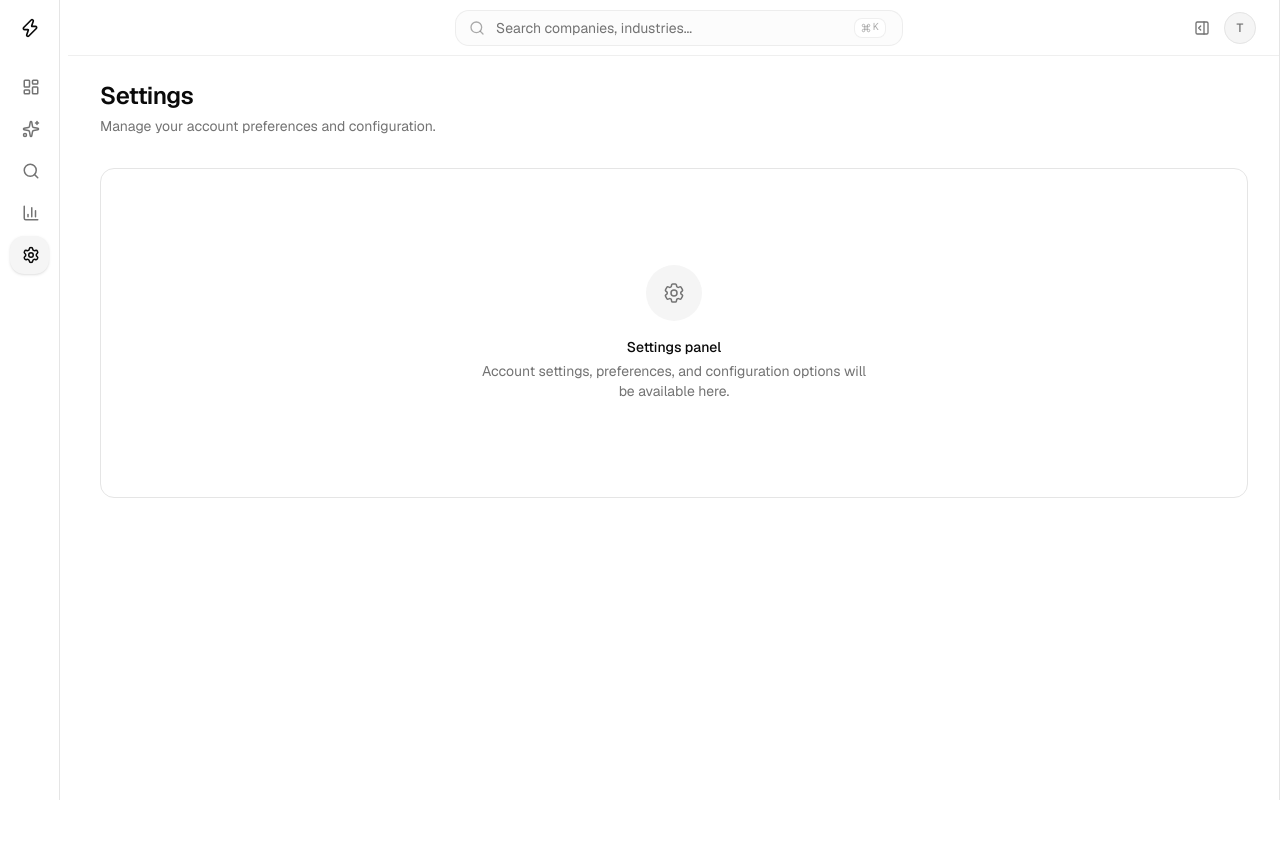
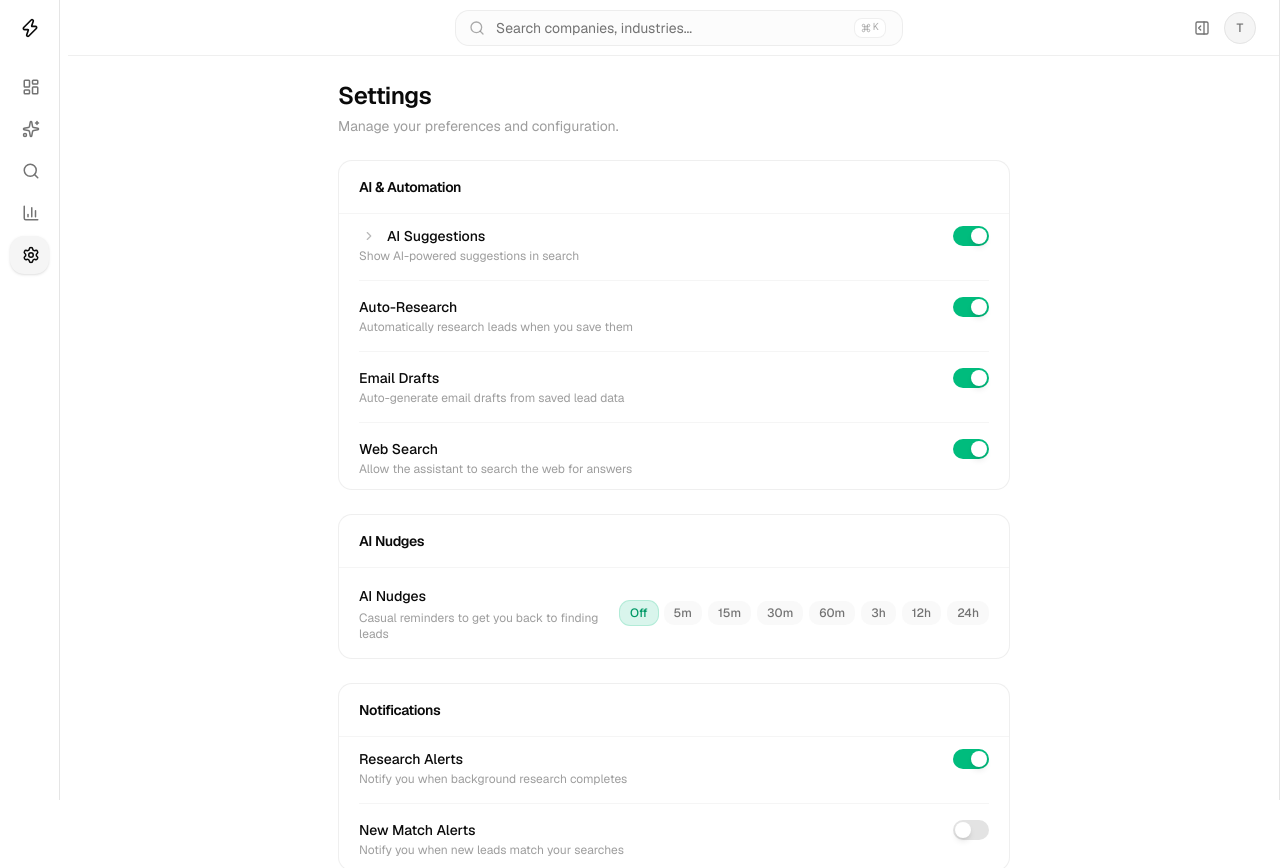
Before and after one commit to 2ndaccforsmart-sys/leadflow, a Next.js app: page /settings in a window 1280 px wide. Shown: the top 868 px of the page. Before the commit the page ends 800 px from the top, so only its background shows below. Built offline with nearby package versions, Linux system fonts and the light colour scheme; no server answers.

Commit message:
settings: full settings page with toggles + AI nudges timers

```diff
--- a/app/(dashboard)/settings/page.tsx
+++ b/app/(dashboard)/settings/page.tsx
@@ -1,46 +1,223 @@
-export default function SettingsPage() {
+"use client";
+
+import { useEffect, useState } from "react";
+import { ChevronDown, ChevronRight, Settings2 } from "lucide-react";
+import { Switch } from "@/components/ui/switch";
+import { cn } from "@/lib/utils";
+
+const NUDGE_OPTIONS = ["Off", "5m", "15m", "30m", "60m", "3h", "12h", "24h"] as const;
+
+function useSetting<T>(key: string, defaultValue: T): [T, (v: T) => void] {
+  const [value, setValue] = useState<T>(defaultValue);
+
+  useEffect(() => {
+    try {
+      const stored = localStorage.getItem(key);
+      if (stored !== null) {
+        setValue(JSON.parse(stored) as T);
+      }
+    } catch {
+      // ignore parse errors
+    }
+  }, [key]);
+
+  const update = (v: T) => {
+    setValue(v);
+    localStorage.setItem(key, JSON.stringify(v));
+  };
+
+  return [value, update];
+}
+
+interface SettingRowProps {
+  label: string;
+  description: string;
+  children: React.ReactNode;
+  onDetailToggle?: () => void;
+  detailOpen?: boolean;
+}
+
+function SettingRow({ label, description, children, onDetailToggle, detailOpen }: SettingRowProps) {
   return (
-    <div className="space-y-8">
-      {/* Page header */}
-      <div>
-        <h1 className="text-2xl font-semibold tracking-tight">Settings</h1>
-        <p className="mt-1 text-sm text-muted-foreground">
-          Manage your account preferences and configuration.
-        </p>
+    <div className="flex items-start justify-between gap-4 py-3 first:pt-0 last:pb-0">
+      <div className="flex-1 min-w-0">
+        <div className="flex items-center gap-2">
+          {onDetailToggle && (
+            <button
+              onClick={onDetailToggle}
+              className="flex h-5 w-5 items-center justify-center rounded text-muted-foreground/50 hover:text-muted-foreground transition-colors cursor-pointer"
+            >
+              {detailOpen ? (
+                <ChevronDown className="h-3.5 w-3.5" />
+              ) : (
+                <ChevronRight className="h-3.5 w-3.5" />
+              )}
+            </button>
+          )}
+          <span className="text-sm font-medium text-foreground">{label}</span>
+        </div>
+        <p className="mt-0.5 text-xs text-muted-foreground/70">{description}</p>
       </div>
+      <div className="flex-shrink-0 flex items-center">{children}</div>
+    </div>
+  );
+}
 
-      {/* Content area - empty shell */}
-      <div className="rounded-xl border border-border bg-card p-8">
-        <div className="flex flex-col items-center justify-center py-16 text-center">
-          <div className="rounded-full bg-muted p-4">
-            <svg
-              className="h-6 w-6 text-muted-foreground"
-              fill="none"
-              viewBox="0 0 24 24"
-              strokeWidth="1.5"
-              stroke="currentColor"
-            >
-              <path
-                strokeLinecap="round"
-                strokeLinejoin="round"
-                d="M9.594 3.94c.09-.542.56-.94 1.11-.94h2.593c.55 0 1.02.398 1.11.94l.213 1.281c.063.374.313.686.645.87.074.04.147.083.22.127.325.196.72.257 1.075.124l1.217-.456a1.125 1.125 0 0 1 1.37.49l1.296 2.247a1.125 1.125 0 0 1-.26 1.431l-1.003.827c-.293.241-.438.613-.43.992a7.723 7.723 0 0 1 0 .255c-.008.378.137.75.43.991l1.004.827c.424.35.534.955.26 1.43l-1.298 2.247a1.125 1.125 0 0 1-1.369.491l-1.217-.456c-.355-.133-.75-.072-1.076.124a6.47 6.47 0 0 1-.22.128c-.331.183-.581.495-.644.869l-.213 1.281c-.09.543-.56.94-1.11.94h-2.594c-.55 0-1.019-.398-1.11-.94l-.213-1.281c-.062-.374-.312-.686-.644-.87a6.52 6.52 0 0 1-.22-.127c-.325-.196-.72-.257-1.076-.124l-1.217.456a1.125 1.125 0 0 1-1.369-.49l-1.297-2.247a1.125 1.125 0 0 1 .26-1.431l1.004-.827c.292-.24.437-.613.43-.991a6.932 6.932 0 0 1 0-.255c.007-.38-.138-.751-.43-.992l-1.004-.827a1.125 1.125 0 0 1-.26-1.43l1.297-2.247a1.125 1.125 0 0 1 1.37-.491l1.216.456c.356.133.751.072 1.076-.124.072-.044.146-.086.22-.128.332-.183.582-.495.644-.869l.214-1.28Z"
-              />
-              <path
-                strokeLinecap="round"
-                strokeLinejoin="round"
-                d="M15 12a3 3 0 1 1-6 0 3 3 0 0 1 6 0Z"
-              />
-            </svg>
-          </div>
-          <h3 className="mt-4 text-sm font-medium text-foreground">
-            Settings panel
-          </h3>
-          <p className="mt-1 max-w-sm text-sm text-muted-foreground">
-            Account settings, preferences, and configuration options will be
-            available here.
-          </p>
-        </div>
+function SectionCard({ title, children }: { title: string; children: React.ReactNode }) {
+  return (
+    <div className="rounded-xl border border-border/60 bg-card">
+      <div className="px-5 py-4">
+        <h2 className="text-sm font-semibold tracking-tight text-foreground">{title}</h2>
+      </div>
+      <div className="border-t border-border/40 px-5 py-3">
+        {children}
       </div>
     </div>
   );
 }
+
+function SettingsDivider() {
+  return <div className="h-px bg-border/40 my-1 last:hidden" />;
+}
+
+export default function SettingsPage() {
+  const [aiSuggestions, setAiSuggestions] = useSetting("settings_ai_suggestions", true);
+  const [aiAssistant, setAiAssistant] = useSetting("settings_ai_assistant", true);
+  const [showAiDetails, setShowAiDetails] = useState(false);
+  const [autoResearch, setAutoResearch] = useSetting("settings_auto_research", true);
+  const [emailDrafts, setEmailDrafts] = useSetting("settings_email_drafts", true);
+  const [webSearch, setWebSearch] = useSetting("settings_web_search", true);
+  const [aiNudges, setAiNudges] = useSetting<string>("settings_ai_nudges", "Off");
+  const [researchAlerts, setResearchAlerts] = useSetting("settings_research_alerts", true);
+  const [newMatchAlerts, setNewMatchAlerts] = useSetting("settings_new_match_alerts", false);
+  const [activityPanel, setActivityPanel] = useSetting("settings_activity_panel", true);
+  const [compactMode, setCompactMode] = useSetting("settings_compact_mode", false);
+
+  return (
+    <div className="mx-auto max-w-2xl space-y-6 pb-12">
+      {/* Page header */}
+      <div>
+        <h1 className="text-2xl font-semibold tracking-tight">Settings</h1>
+        <p className="mt-1 text-sm text-muted-foreground/70">
+          Manage your preferences and configuration.
+        </p>
+      </div>
+
+      {/* ── AI & Automation ── */}
+      <SectionCard title="AI & Automation">
+        <SettingRow
+          label="AI Suggestions"
+          description="Show AI-powered suggestions in search"
+          onDetailToggle={() => setShowAiDetails(!showAiDetails)}
+          detailOpen={showAiDetails}
+        >
+          <Switch checked={aiSuggestions} onCheckedChange={setAiSuggestions} />
+        </SettingRow>
+
+        {showAiDetails && (
+          <div className="ml-6 pl-3 border-l-2 border-border/40">
+            <SettingRow
+              label="AI Assistant"
+              description="Enable AI responses in the assistant tab"
+            >
+              <Switch checked={aiAssistant} onCheckedChange={setAiAssistant} />
+            </SettingRow>
+          </div>
+        )}
+
+        <SettingsDivider />
+
+        <SettingRow
+          label="Auto-Research"
+          description="Automatically research leads when you save them"
+        >
+          <Switch checked={autoResearch} onCheckedChange={setAutoResearch} />
+        </SettingRow>
+
+        <SettingsDivider />
+
+        <SettingRow
+          label="Email Drafts"
+          description="Auto-generate email drafts from saved lead data"
+        >
+          <Switch checked={emailDrafts} onCheckedChange={setEmailDrafts} />
+        </SettingRow>
+
+        <SettingsDivider />
+
+        <SettingRow
+          label="Web Search"
+          description="Allow the assistant to search the web for answers"
+        >
+          <Switch checked={webSearch} onCheckedChange={setWebSearch} />
+        </SettingRow>
+      </SectionCard>
+
+      {/* ── AI Nudges ── */}
+      <SectionCard title="AI Nudges">
+        <div className="flex items-center justify-between gap-4 py-1">
+          <div className="flex-1 min-w-0">
+            <span className="text-sm font-medium text-foreground">AI Nudges</span>
+            <p className="mt-0.5 text-xs text-muted-foreground/70">
+              Casual reminders to get you back to finding leads
+            </p>
+          </div>
+          <div className="flex flex-wrap gap-1.5">
+            {NUDGE_OPTIONS.map((opt) => (
+              <button
+                key={opt}
+                onClick={() => setAiNudges(opt)}
+                className={cn(
+                  "rounded-lg px-2.5 py-1 text-xs font-medium transition-all duration-150 cursor-pointer",
+                  aiNudges === opt
+                    ? "bg-emerald-500/15 text-emerald-600 dark:text-emerald-400 ring-1 ring-emerald-500/30"
+                    : "bg-muted/60 text-muted-foreground hover:bg-muted hover:text-foreground"
+                )}
+              >
+                {opt}
+              </button>
+            ))}
+          </div>
+        </div>
+      </SectionCard>
+
+      {/* ── Notifications ── */}
+      <SectionCard title="Notifications">
+        <SettingRow
+          label="Research Alerts"
+          description="Notify you when background research completes"
+        >
+          <Switch checked={researchAlerts} onCheckedChange={setResearchAlerts} />
+        </SettingRow>
+
+        <SettingsDivider />
+
+        <SettingRow
+          label="New Match Alerts"
+          description="Notify you when new leads match your searches"
+        >
+          <Switch checked={newMatchAlerts} onCheckedChange={setNewMatchAlerts} />
+        </SettingRow>
+      </SectionCard>
+
+      {/* ── Display ── */}
+      <SectionCard title="Display">
+        <SettingRow
+          label="Activity Panel"
+          description="Show the activity panel on the right side"
+        >
+          <Switch checked={activityPanel} onCheckedChange={setActivityPanel} />
+        </SettingRow>
+
+        <SettingsDivider />
+
+        <SettingRow
+          label="Compact Mode"
+          description="Reduce spacing for a denser view"
+        >
+          <Switch checked={compactMode} onCheckedChange={setCompactMode} />
+        </SettingRow>
+      </SectionCard>
+    </div>
+  );
+}
--- /dev/null
+++ b/components/ui/switch.tsx
@@ -0,0 +1,40 @@
+"use client"
+
+import { cn } from "@/lib/utils"
+
+interface SwitchProps {
+  checked: boolean
+  onCheckedChange: (checked: boolean) => void
+  disabled?: boolean
+  id?: string
+}
+
+export function Switch({
+  checked,
+  onCheckedChange,
+  disabled,
+  id,
+}: SwitchProps) {
+  return (
+    <button
+      id={id}
+      role="switch"
+      aria-checked={checked}
+      disabled={disabled}
+      onClick={() => onCheckedChange(!checked)}
+      className={cn(
+        "peer inline-flex h-5 w-9 shrink-0 cursor-pointer items-center rounded-full border-2 border-transparent transition-colors duration-200",
+        "focus-visible:outline-none focus-visible:ring-2 focus-visible:ring-ring focus-visible:ring-offset-2 focus-visible:ring-offset-background",
+        "disabled:cursor-not-allowed disabled:opacity-50",
+        checked ? "bg-emerald-500" : "bg-muted-foreground/20"
+      )}
+    >
+      <span
+        className={cn(
+          "pointer-events-none block h-4 w-4 rounded-full bg-background shadow-md ring-0 transition-transform duration-200",
+          checked ? "translate-x-4" : "translate-x-0"
+        )}
+      />
+    </button>
+  )
+}
```
